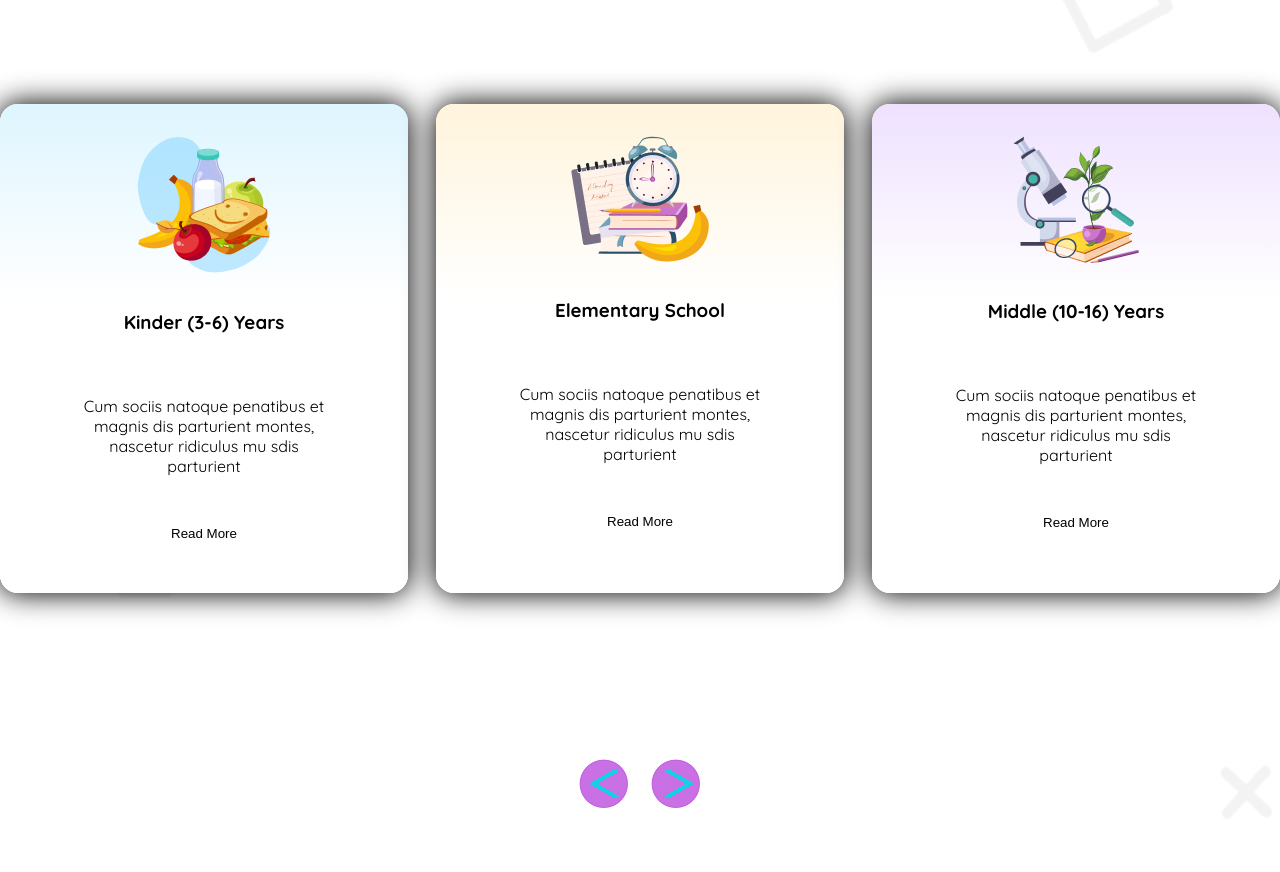
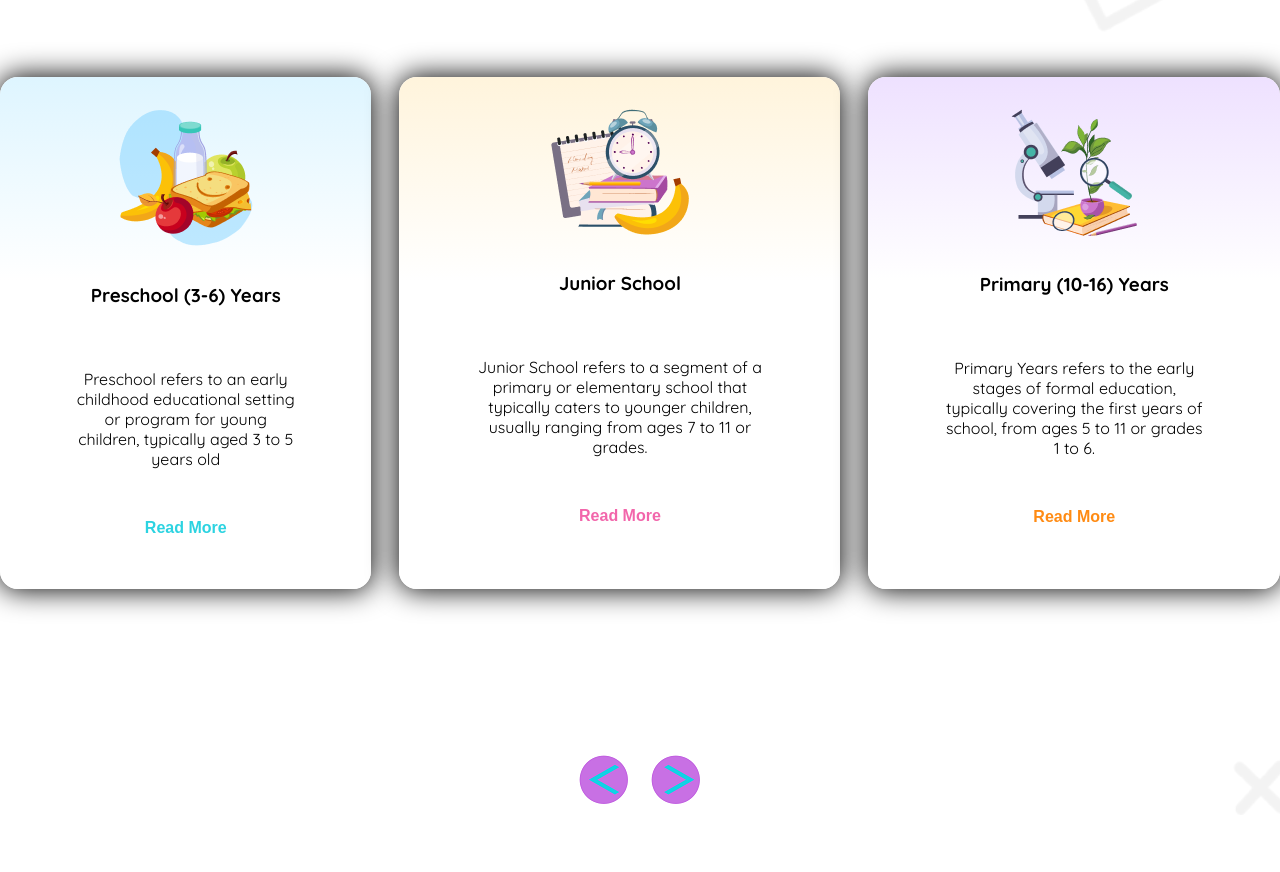
Before and after one commit to webafsanakeya/kids-school-responsive-website, a plain HTML site: page index.html in a window 1280 px wide. Shown: the part 881-1753 px from the top of the page. Drawn offline with Linux system fonts and the light colour scheme.

Commit message:
some extra changes in max-width and min-width

```diff
--- a/index.html
+++ b/index.html
@@ -33,10 +33,11 @@
         </nav>
         <div class="banner display-flex">
             <div class="banner-info">
-                <h1 class="banner-title"><span class="text-color-1">Encouraging</span> the development of vision and
-                    ambition in <span class="text-color-2">young minds</span></h1>
-                <p class="banner-description">With determination, self-belief, originality, and care to shape their
-                    unique role in a dynamic and inclusive world.</p>
+                <h1 class="banner-title"><span class="text-color-1">Inspiring</span> students from a young age towards
+                    <span class="text-color-2">success</span>
+                </h1>
+                <p class="banner-description">With perseverance, self-confidence, bravery, and compassion to carve out
+                    their distinctive path in a vibrant and inclusive world.</p>
                 <button class="banner-btn">Register now</button>
             </div>
             <div class="banner-image">
@@ -47,33 +48,30 @@
 
     </header>
     <main>
-        <!-- standard curriculumn -->
-        <section class="standard">
-            <h2 class="section-title">Standard Curriculum</h2>
+        <!-- Traditional Curriculum -->
+        <section class="traditional">
+            <h2 class="section-title">Traditional Curriculum</h2>
             <div class="card-section display-flex">
                 <div class="card-item-one">
                     <img src="assets/kinder.png" alt="">
-                    <h3 class="card-title">Kinder (3-6) Years</h3>
-                    <p class="card-description">Cum sociis natoque penatibus et magnis
-                        dis parturient montes, nascetur ridiculus
-                        mu sdis parturient</p>
-                    <button class="card-btn">Read More</button>
+                    <h3 class="card-title">Preschool (3-6) Years</h3>
+                    <p class="card-description">Preschool refers to an early childhood educational setting or program
+                        for young children, typically aged 3 to 5 years old</p>
+                    <button class="card-btn-one">Read More</button>
                 </div>
                 <div class="card-item-two">
                     <img src="assets/elementary.png" alt="">
-                    <h3 class="card-title">Elementary School</h3>
-                    <p class="card-description">Cum sociis natoque penatibus et magnis
-                        dis parturient montes, nascetur ridiculus
-                        mu sdis parturient</p>
-                    <button class="card-btn">Read More</button>
+                    <h3 class="card-title">Junior School</h3>
+                    <p class="card-description">Junior School refers to a segment of a primary or elementary school that
+                        typically caters to younger children, usually ranging from ages 7 to 11 or grades.</p>
+                    <button class="card-btn-two">Read More</button>
                 </div>
                 <div class="card-item-three">
                     <img src="assets/middle.png" alt="">
-                    <h3 class="card-title">Middle (10-16) Years</h3>
-                    <p class="card-description">Cum sociis natoque penatibus et magnis
-                        dis parturient montes, nascetur ridiculus
-                        mu sdis parturient</p>
-                    <button class="card-btn">Read More</button>
+                    <h3 class="card-title">Primary (10-16) Years</h3>
+                    <p class="card-description">Primary Years refers to the early stages of formal education, typically
+                        covering the first years of school, from ages 5 to 11 or grades 1 to 6.</p>
+                    <button class="card-btn-three">Read More</button>
                 </div>
             </div>
             <div class="section-arrow">
--- a/styles/style.css
+++ b/styles/style.css
@@ -137,7 +137,7 @@ body {
 }
 
 /* standard styles */
-.standard {
+.traditional {
   max-width: 1440px;
   margin: 0 auto;
   align-items: center;
@@ -197,10 +197,29 @@ body {
   padding: 30px 37px;
 }
 
-.card-btn {
+.card-btn-one {
   padding: 20px 30px;
   border: none;
   background-color: white;
+  color: rgb(44, 211, 225);
+  font-size: 1rem;
+  font-weight: 700;
+}
+.card-btn-two {
+  padding: 20px 30px;
+  border: none;
+  background-color: white;
+  color: rgb(242, 102, 171);
+  font-size: 1rem;
+  font-weight: 700;
+}
+.card-btn-three {
+  padding: 20px 30px;
+  border: none;
+  background-color: white;
+  color: rgb(255, 139, 19);
+  font-size: 1rem;
+  font-weight: 700;
 }
 
 .section-arrow {
@@ -435,9 +454,9 @@ body {
   display: none;
  }
  .stories-card{
-  display: grid;
-  grid-template-columns: repeat(2, 1fr);
-  gap: 15px;
+  display: flex;
+  flex-direction: column;
+
  }
  .card{
   width: 50%;
@@ -490,7 +509,7 @@ body {
 
 
 /* medium device */
-@media screen and (min-width: 576px) and (max-width: 992px) {
+@media screen and (min-width: 576px) {
  .nav-icon,
  .nav-btn{
     display: none;
@@ -498,4 +517,14 @@ body {
   .banner-image {
     width: 100%;
   }
+  .stories-card{
+    display: grid;
+    grid-template-columns: repeat(2, 1fr);
+    gap: 19px;
+  }
+  /* .card-first-story{
+    display: none;
+   } */
+
+
 }
```
